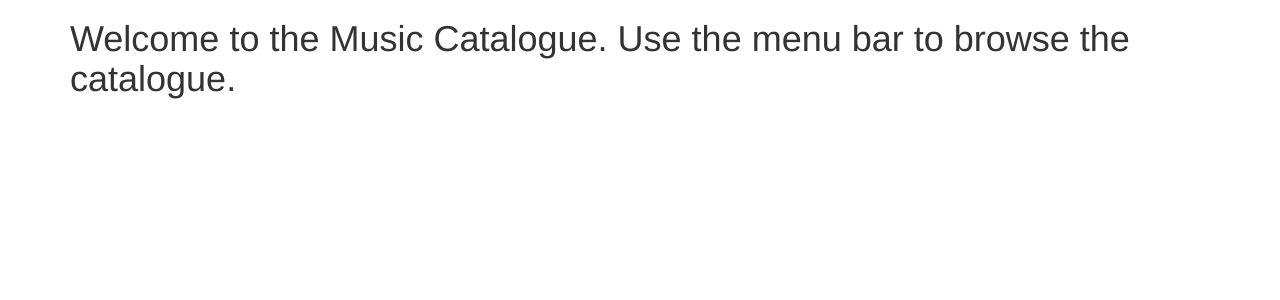
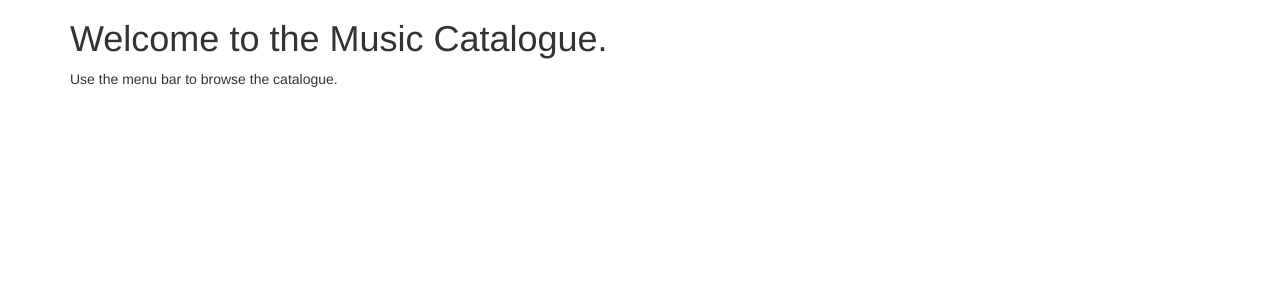
Before and after one commit to mcm377/set09103, a Flask app: page / in a window 1280 px wide. Shown: the part 51-351 px from the top of the page. Run offline with Flask 2, Linux system fonts and the light colour scheme; some libraries are stand-ins or nearby versions.

Commit message:
Edited templates to add headers

```diff
--- a/coursework1/src/templates/albums.html
+++ b/coursework1/src/templates/albums.html
@@ -1,4 +1,5 @@
 {% extends "header.html" %}
 {% block content %}
+    <h1>Albums</h1>
 
 {% endblock %}
--- a/coursework1/src/templates/artists.html
+++ b/coursework1/src/templates/artists.html
@@ -1,5 +1,6 @@
 {% extends "header.html" %}
 {% block content %}
+    <h1>Artists</h1>
     <ul>
         {%  for artist in artists %}
         <li>{{ artist }}</li>
--- a/coursework1/src/templates/genres.html
+++ b/coursework1/src/templates/genres.html
@@ -1,4 +1,5 @@
 {% extends "header.html" %}
 {% block content %}
+    <h1>Genres</h1>
 
 {% endblock %}
--- a/coursework1/src/templates/index.html
+++ b/coursework1/src/templates/index.html
@@ -1,5 +1,6 @@
 {% extends "header.html" %}
 {% block content %}
     <p></p>
-<h1>Welcome to the Music Catalogue.  Use the menu bar to browse the catalogue.</h1>
+<h1>Welcome to the Music Catalogue.</h1>
+    <p>Use the menu bar to browse the catalogue.</p>
 {% endblock %}
--- a/coursework1/src/templates/tracks.html
+++ b/coursework1/src/templates/tracks.html
@@ -1,4 +1,5 @@
 {% extends "header.html" %}
 {% block content %}
+    <h1>Tracks</h1>
 
 {% endblock %}
```
